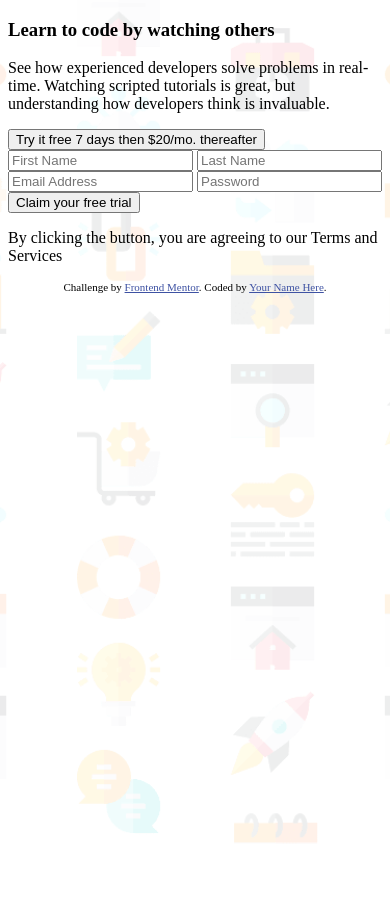
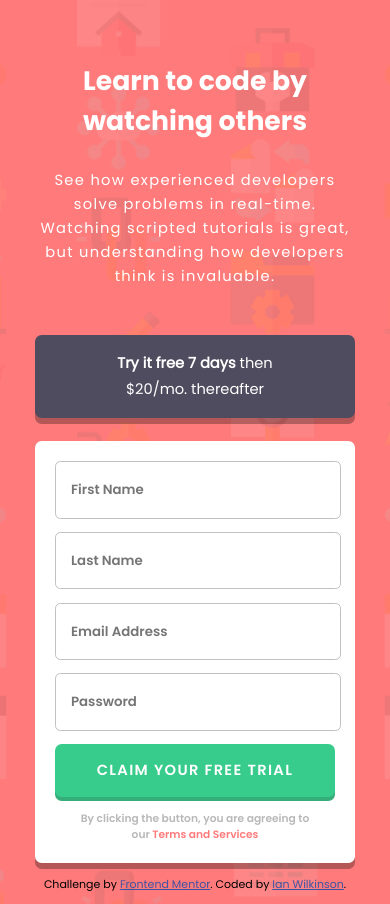
Before and after one commit to ianwilk20/intro-component-with-signup-form, a plain HTML site: page design/index.html in a window 390 px wide. Before the commit the page ends 844 px from the top, so only its background shows below. Drawn offline with Linux system fonts and the light colour scheme.

Commit message:
Foundation + Mobile layout

```diff
--- a/design/index.css
+++ b/design/index.css
@@ -1,4 +1,131 @@
+@font-face {
+    font-family: "Poppins Light";
+    src: url('../assets/fonts/Poppins-Light.ttf') format("truetype");
+}
+
+@font-face {
+    font-family: "Poppins Regular";
+    src: url('../assets/fonts/Poppins-Regular.ttf') format("truetype");
+}
+
+@font-face {
+    font-family: "Poppins Semibold";
+    src: url('../assets/fonts/Poppins-SemiBold.ttf') format("truetype");
+}
+
+@font-face {
+    font-family: "Poppins Bold";
+    src: url('../assets/fonts/Poppins-Bold.ttf') format("truetype");
+}
+
+:root {
+    font-size: 10pt;
+}
+
 body {
     background-image: url("../assets/images/bg-intro-mobile.png");
     background-size: cover;
+    font-family: "Poppins Regular";
+    background-color: hsl(0, 100%, 74%);
+    font-size: 1.1rem
 }
+
+.wrapper {
+    padding: 2rem 2rem 0 2rem;
+}
+
+h1 {
+    font-family: "Poppins Bold";
+    font-size: 2rem;
+}
+
+.lead-text {
+    text-align: center;
+    color: white;
+    font-size: 1.1rem;
+    margin-bottom: 3.5rem;
+}
+
+.lead-text > p {
+    letter-spacing: 0.1rem;
+    line-height: 1.8rem;
+}
+
+.seven-day-trial-button {
+    background-color: hsl(249deg 10.81% 33.53%);
+    color: white;
+    min-width: 100%;
+    height: auto;
+    border-radius: 0.5rem;
+    box-shadow: #0000004a 0px 6px 0px 0px;
+    border: none;
+    padding: 15px 70px;
+    margin-bottom: 1.75rem;
+    line-height: 2rem;
+    font-family: "Poppins Regular";
+    font-size: 1.1rem;
+}
+
+/* .seven-day-trial-button > b {
+    font-family: "Poppins Bold";
+} */
+
+.form-area {
+    padding: 20px;
+    background-color: white;
+    border-radius: 0.5rem;
+    box-shadow: #0000004a 0px 6px 0px 0px;
+}
+
+.form-area > input {
+    min-width: 100%;
+    color: hsl(249, 10%, 26%);
+    border: hsl(0deg 0% 75.74%) 1px solid;
+    border-radius: 0.4rem;
+    height: 4rem;
+    margin-bottom: 1rem;
+    text-indent: 1rem;
+    font-weight: 500;
+}
+
+.form-area > input::placeholder {
+    font-family: "Poppins Semibold";
+}
+
+.claim-trial-button {
+    background-color: hsl(154, 59%, 51%);
+    color: white;
+    min-width: 100%;
+    height: 4rem;
+    border-radius: 0.5rem;
+    box-shadow: hsl(154deg 87.72% 32.8% / 82%) 0px 4px 0px 0px;
+    border: none;
+    margin-bottom: 1rem;
+    text-transform: uppercase;
+    font-family: "Poppins Semibold";
+    font-size: 1.1rem;
+    letter-spacing: 0.1rem;
+}
+
+.disclaimer {
+    font-family: "Poppins Semibold";
+    font-size: 0.8rem;
+    color: rgb(184, 184, 184);
+    padding: 0px 25px;
+    text-align: center;
+    margin: 0;
+}
+
+.disclaimer > b {
+    color: hsl(0, 100%, 74%);
+}
+
+
+.attribution {
+    margin-top: 1rem;
+    font-size: 11px;
+    text-align: center;
+}
+.attribution a {
+    color: hsl(228, 45%, 44%);
+}
--- a/design/index.html
+++ b/design/index.html
@@ -8,38 +8,32 @@
   <link rel="stylesheet" href="./index.css">
 
   <title>Frontend Mentor | Intro component with sign up form</title>
-
-  <!-- Feel free to remove these styles or customise in your own stylesheet 👍 -->
-  <style>
-    .attribution { font-size: 11px; text-align: center; }
-    .attribution a { color: hsl(228, 45%, 44%); }
-  </style>
 </head>
 <body>
 
-  <section>
+  <section class="wrapper">
     <section class="lead-text">
       <h1>Learn to code by watching others</h1>
       <p>See how experienced developers solve problems in real-time. Watching scripted tutorials is great,
         but understanding how developers think is invaluable. </p>
     </section>
     <section class="sign-up-area">
-      <button>Try it free 7 days then $20/mo. thereafter</button>
+      <button class="seven-day-trial-button"><b>Try it free 7 days</b> then $20/mo. thereafter</button>
       <section class="form-area">
         <input placeholder="First Name"/>
         <input placeholder="Last Name"/>
         <input placeholder="Email Address"/>
         <input placeholder="Password"/>
-        <button>Claim your free trial</button>
+        <button class="claim-trial-button">Claim your free trial</button>
+        <p class="disclaimer">By clicking the button, you are agreeing to our <b>Terms and Services</b></p>
       </section>
-      <p>By clicking the button, you are agreeing to our <a>Terms and Services</a></p>
     </section>
   </section>
 
   <footer>
     <p class="attribution">
       Challenge by <a href="https://www.frontendmentor.io?ref=challenge" target="_blank">Frontend Mentor</a>.
-      Coded by <a href="#">Your Name Here</a>.
+      Coded by <a href="https://github.com/ianwilk20">Ian Wilkinson</a>.
     </p>
   </footer>
 </body>
```
Also changed, not shown: assets/fonts/Poppins-Regular.ttf (added), assets/fonts/Poppins-SemiBold.ttf (added).
